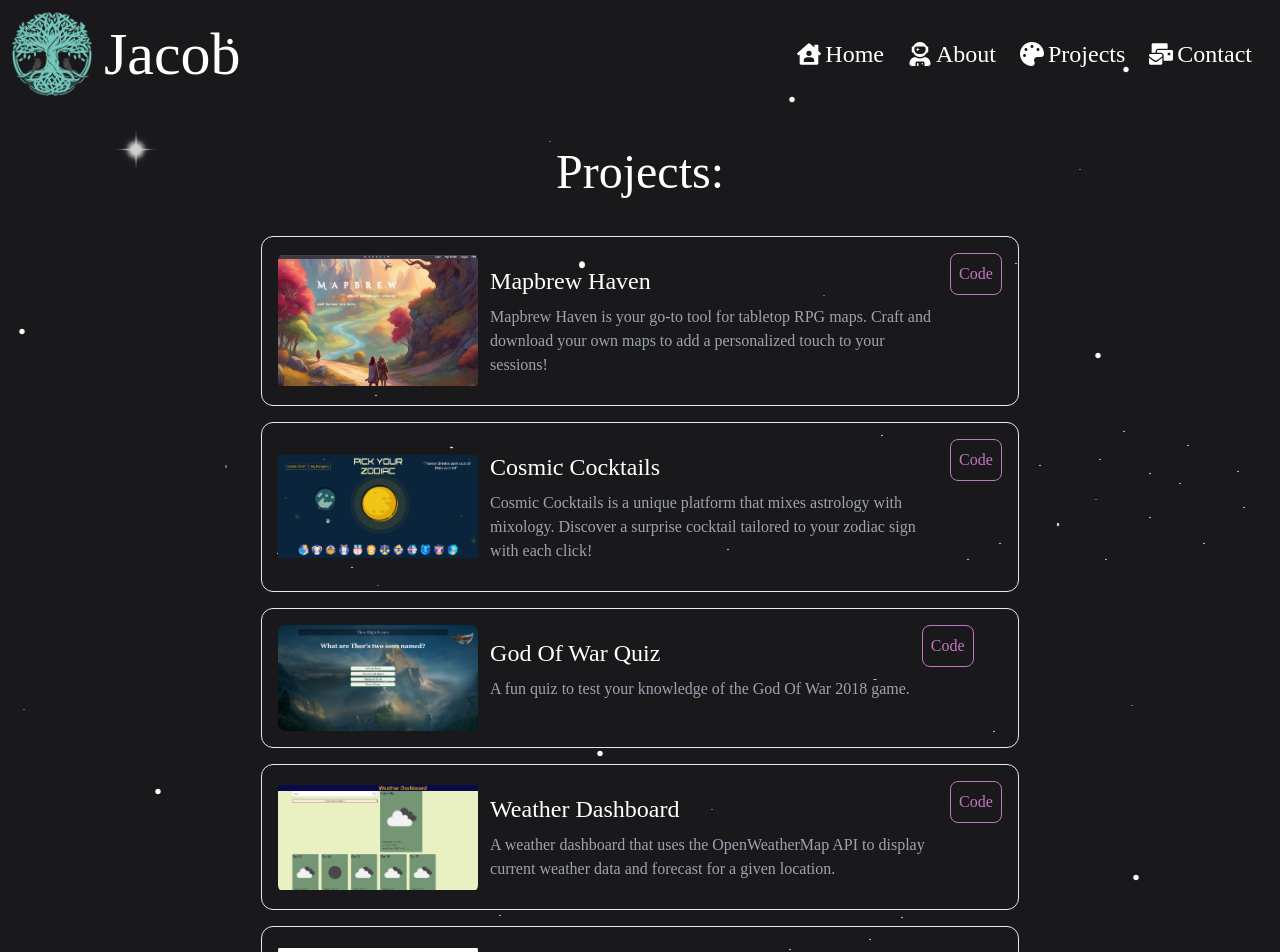
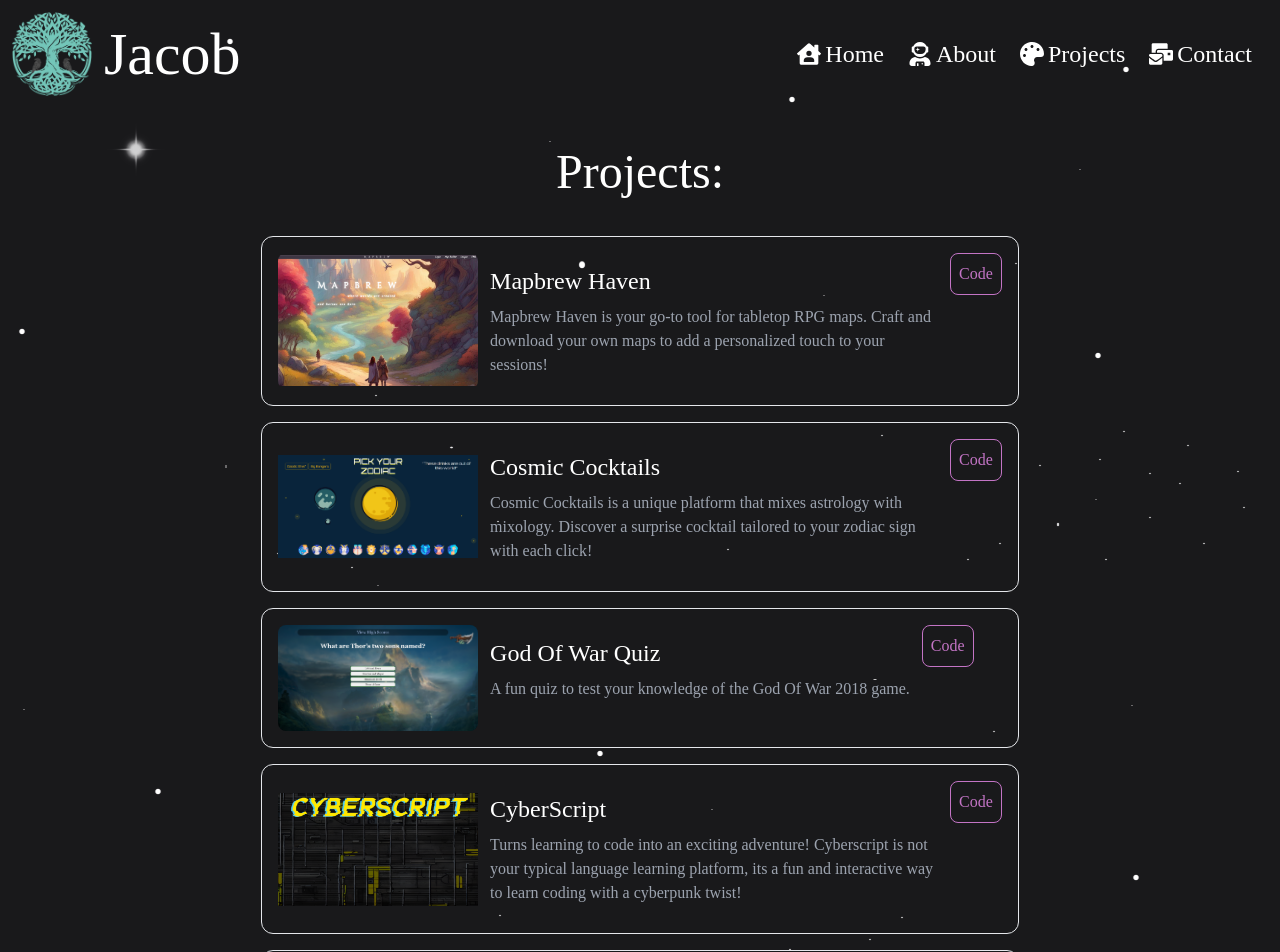
Before and after one commit to YggdrasilJL/web-wizard, a React (Vite) app: page /projects in a window 1280 px wide. Shown: the top 952 px of the page. Built offline with nearby package versions, Linux system fonts and the light colour scheme; a web font is replaced by a local one.

Commit message:
add cyberscript

```diff
--- a/src/components/Project.jsx
+++ b/src/components/Project.jsx
@@ -67,11 +67,11 @@ const Project = () => {
     },
     {
       id: 4,
-      name: 'Weather Dashboard',
-      desc: 'A weather dashboard that uses the OpenWeatherMap API to display current weather data and forecast for a given location.',
-      img: 'assets/portfolio/weather-app.png',
-      link: 'https://yggdrasiljl.github.io/weather-app/',
-      repo: 'https://github.com/YggdrasilJL/weather-app',
+      name: 'CyberScript',
+      desc: 'Turns learning to code into an exciting adventure! Cyberscript is not your typical language learning platform, its a fun and interactive way to learn coding with a cyberpunk twist!',
+      img: 'assets/portfolio/cyberscript.png',
+      link: 'https://cyberscript-66546257c421.herokuapp.com/',
+      repo: 'https://github.com/YggdrasilJL/code-name-project-3',
     },
     {
       id: 5,
```
Also changed, not shown: public/assets/portfolio/cyberscript.png (added).
